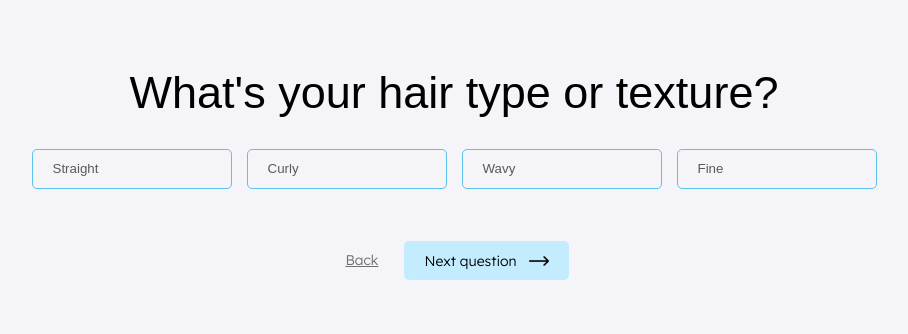
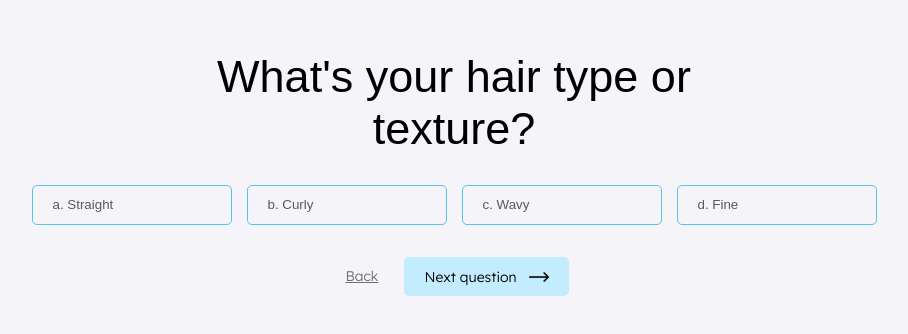
Before and after one commit to pavelAngelovv/hair-quiz, a React (Create React App) app: page /question1 in a window 1280 px wide. Shown: the part 242-576 px from the top of the page, without its empty margins (186-1094 px from the left). Built offline with nearby package versions, Linux system fonts and the light colour scheme; a web font is replaced by a local one.

Commit message:
Add letter behind every answer and improve styles

```diff
--- a/src/components/Question.tsx
+++ b/src/components/Question.tsx
@@ -15,13 +15,14 @@ const Question: React.FC<QuestionProps> = ({ question, answers, questionKey, nex
     const navigate = useNavigate();
     const [selectedAnswer, setSelectedAnswer] = useState<string>('');
 
+    const alphabetLabels = "abcdefghijklmnopqrstuvwxyz".split(""); // Array of letters for labels
 
     useEffect(() => {
         const storedAnswer = localStorage.getItem(questionKey);
         if (storedAnswer) {
             setSelectedAnswer(storedAnswer);
         }
-    }, [navigate, questionKey]);
+    }, [questionKey]);
 
     const handleAnswerSelection = (answer: string) => {
         setSelectedAnswer(answer);
@@ -40,13 +41,13 @@ const Question: React.FC<QuestionProps> = ({ question, answers, questionKey, nex
         <div className="question-container">
             <h1 className="question-title">{question}</h1>
             <div className="answer-buttons">
-                {answers.map((answer) => (
+                {answers.map((answer, index) => (
                     <button
                         key={answer}
                         className={`outlined-button ${selectedAnswer === answer ? 'selected' : ''}`}
                         onClick={() => handleAnswerSelection(answer)}
                     >
-                        {answer}
+                        {alphabetLabels[index]}. {answer}
                     </button>
                 ))}
             </div>
--- a/src/pages/Question2.tsx
+++ b/src/pages/Question2.tsx
@@ -5,7 +5,7 @@ const Question2: React.FC = () => {
     return (
         <Question
             question="How often do you wash your hair?"
-            answers={['Daily', 'Every other day', 'Twice a week', 'Once a week', 'Once every two weeks']}
+            answers={['Daily', 'Every other day', 'Twice a week', 'Once a week', 'Every two weeks']}
             questionKey="question2Answer"
             nextQuestionPath="/question3"
             previousQuestionPath="/question1"
--- a/src/styles/questions.css
+++ b/src/styles/questions.css
@@ -14,13 +14,17 @@
     font-size: 45px;
     margin-bottom: 30px;
     text-align: center;
+    width: 500px;
 }
 
 .answer-buttons {
     display: flex;
+    flex-wrap: wrap;
+    justify-content: center;
     flex-direction: row;
     gap: 15px;
-    margin-bottom: 20px;
+    margin-bottom: 2rem;
+    width: 1100px;
 }
 
 .outlined-button {
@@ -32,7 +36,6 @@
     padding-right: 20px;
     min-width: 200px;
     transition: background 0.3s;
-    margin-bottom: 2rem;
     height: 40px;
     text-align: left;
     color: rgb(90, 90, 90);
```
